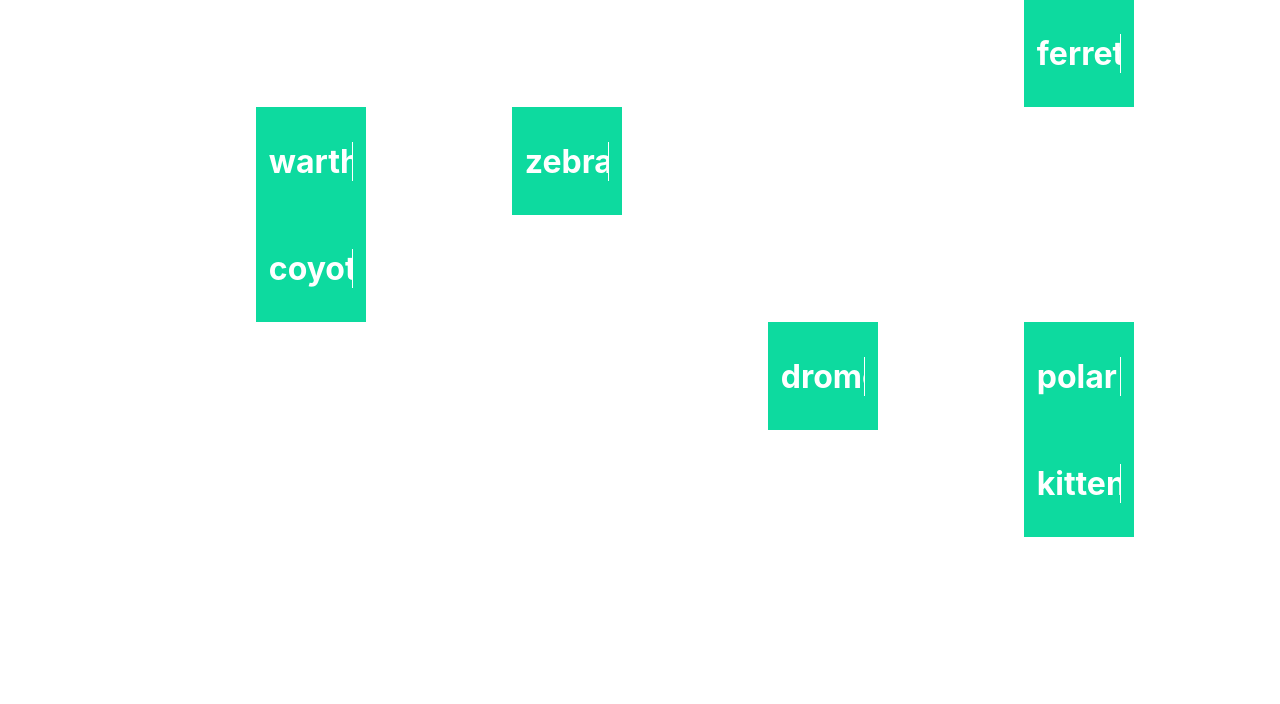
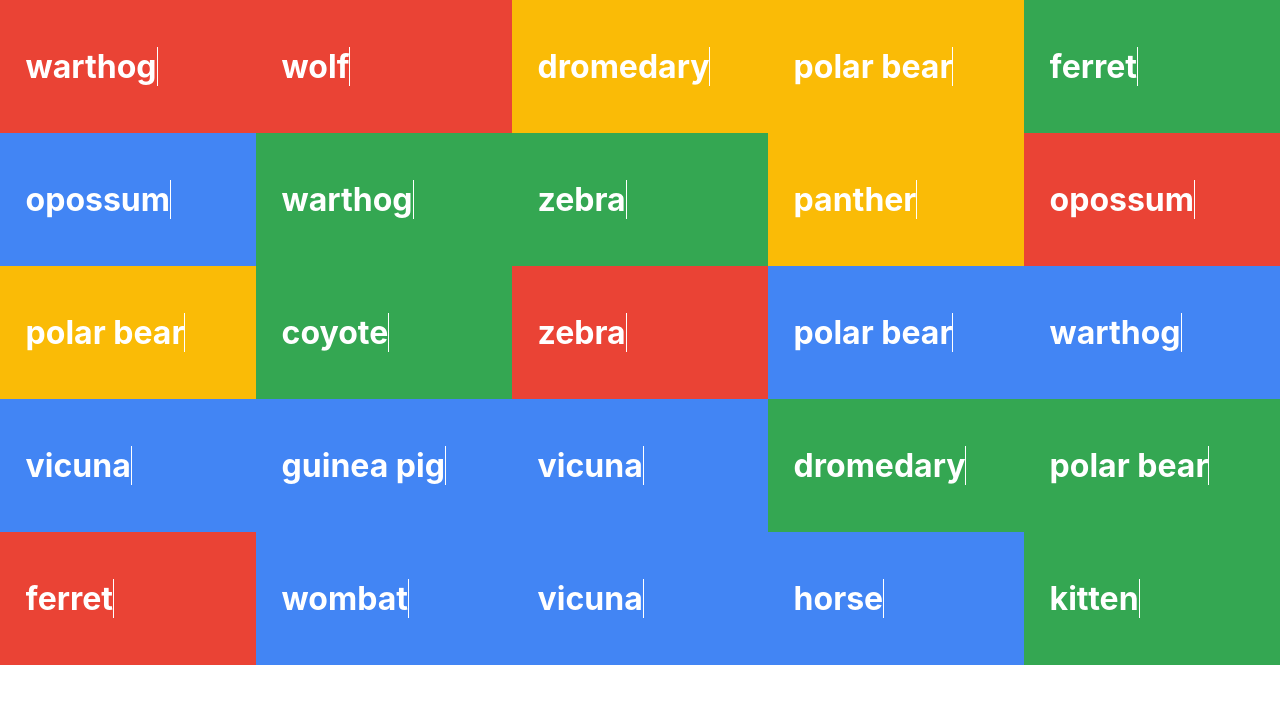
Before and after one commit to enriquezm/google-trends-visualizer, a React (Create React App) app: page / in a window 1280 px wide. Shown: the top 704 px of the page. Built offline with nearby package versions, Linux system fonts and the light colour scheme.

Commit message:
Add google colors.

```diff
--- a/src/components/Box.css
+++ b/src/components/Box.css
@@ -1,24 +1,20 @@
 /* Box Styling */
 .box {
-    width: 33%;
-    padding: 5%;
+    padding: 10%;
     color: white;
     display: flex;
     justify-content: flex-start;
 }
 /* bg colors */
-.salmon {
-    background-color: #f6546a;
+.yellow {
+    background-color: #FABB06;
 }
-.purple {
-    background-color: #7453E0;
+.red {
+    background-color: #EA4335;
 }
-.pink {
-    background-color: #EA3FFA;
-}
-.indigo {
-    background-color: #224EBB;
+.blue {
+    background-color: #4285F4;
 }
 .green {
-    background-color: #0DDA9F;
+    background-color: #34A752;
 }
```
